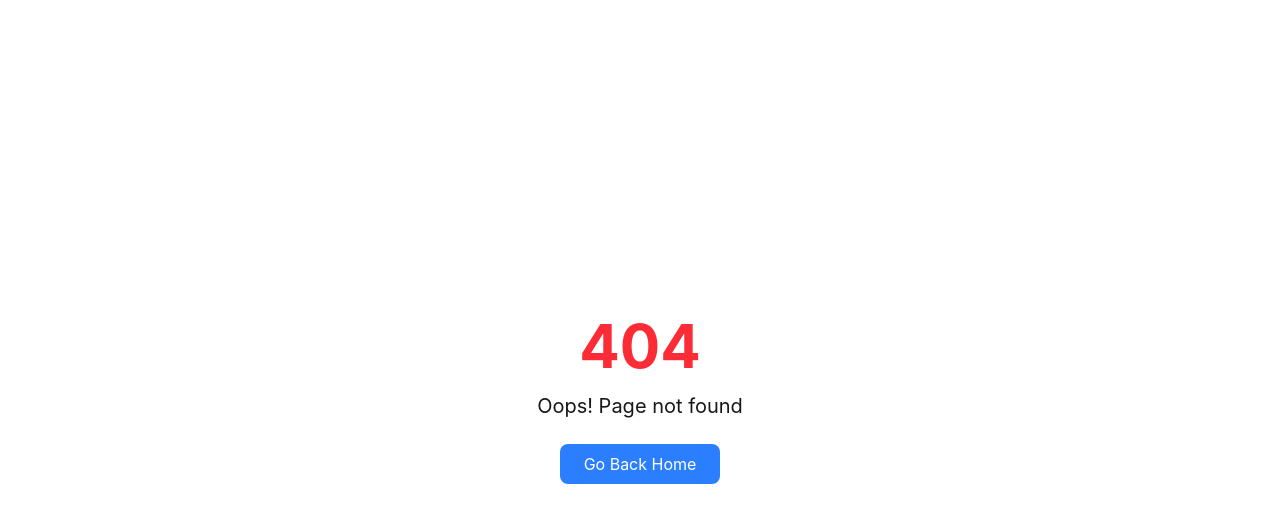
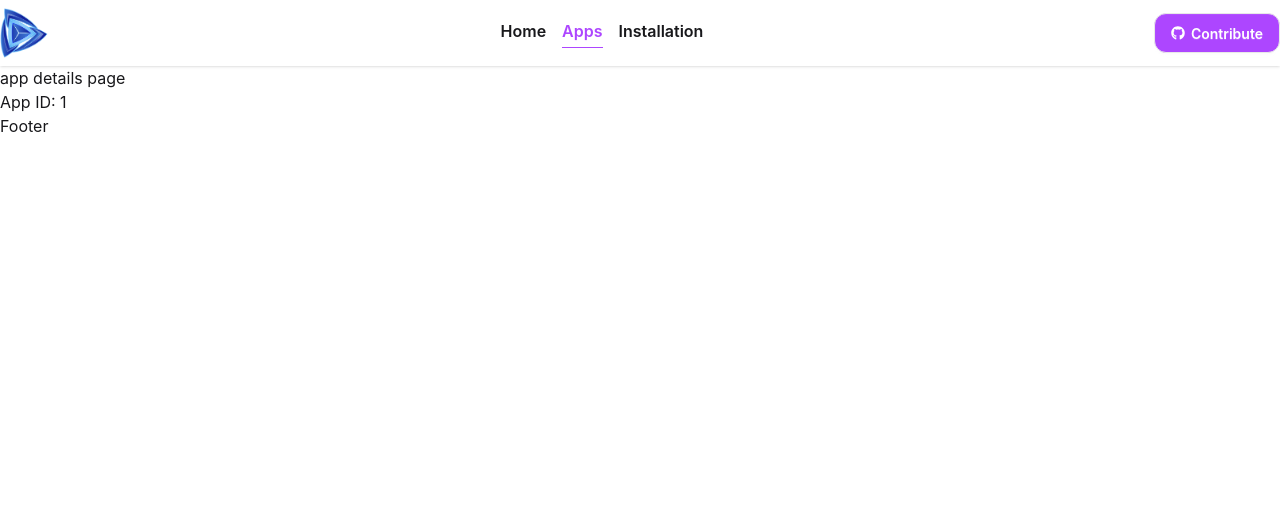
Before and after one commit to kouser-ahamed/ph-play-store, a React (Vite) app: page /apps/1 in a window 1280 px wide. Before the commit this address had no page. Shown: the top 522 px of the page. Built offline with nearby package versions, Linux system fonts and the light colour scheme.

Commit message:
Refactor data fetching by renaming UseApps to useApps; implement useApps hook for consistent data management; add AppDetails component and update routing

```diff
--- a/src/components/homepage/TrendingApps.jsx
+++ b/src/components/homepage/TrendingApps.jsx
@@ -1,7 +1,7 @@
 import AppCard from "../ui/AppCard";
 import { HashLoader } from "react-spinners";
 import { Link } from "react-router";
-import UseApps from "../../hooks/UseApps";
+import useApps from "../../hooks/useApps";
 
 // import { useLoaderData } from "react-router";
 
@@ -14,7 +14,7 @@ const TrendingApps = () => {
   //   const data = useLoaderData();
   //   console.log("data from TrendingApps:", data);
 
- const obj = UseApps();
+ const obj = useApps();
   const { apps, loading } = obj;
 
   return (
--- /dev/null
+++ b/src/components/pages/appDetails/AppDetails.jsx
@@ -0,0 +1,20 @@
+import React from 'react';
+import { useParams } from 'react-router';
+import useApps from '../../../hooks/useApps';
+
+const AppDetails = () => {
+
+    const params = useParams();
+    const { id } = params;
+    const {apps, loading} = useApps();
+
+    return (
+        <div>
+            app details page
+            <p>App ID: {id}</p>
+
+        </div>
+    );
+};
+
+export default AppDetails;
--- a/src/components/pages/apps/Apps.jsx
+++ b/src/components/pages/apps/Apps.jsx
@@ -1,9 +1,9 @@
 import { HashLoader } from "react-spinners";
 import AppCard from "../../ui/AppCard";
-import UseApps from "../../../hooks/UseApps";
+import useApps from "../../../hooks/useApps";
 
 const Apps = () => {
-  const obj = UseApps();
+  const obj = useApps();
   const { apps, loading } = obj;
   console.log(obj);
 
--- a/src/hooks/UseApps.jsx
+++ b/src/hooks/useApps.jsx
@@ -1,6 +1,6 @@
 import React, { useEffect, useState } from "react";
 
-const UseApps = () => {
+const useApps = () => {
   const [apps, setApps] = useState([]);
   const [loading, setLoading] = useState(true);
 
@@ -19,4 +19,4 @@ const UseApps = () => {
   return { apps, loading };
 };
 
-export default UseApps;
+export default useApps;
--- a/src/main.jsx
+++ b/src/main.jsx
@@ -2,36 +2,10 @@ import { StrictMode } from "react";
 import { createRoot } from "react-dom/client";
 import "./index.css";
 import { RouterProvider } from "react-router/dom";
-import { createBrowserRouter } from "react-router";
-import RootLayout from "./layout/RootLayout";
-import Apps from "./components/pages/apps/Apps";
-import InstallApps from "./components/pages/installApps/InstallApps";
-import NotFoundPage from "./components/pages/NotFoundPage/NotFoundPage";
-import Homepage from "./components/pages/homepage/Homepage";
+import { router } from "./router/routes";
 
-const router = createBrowserRouter([
-  {
-    path: "/",
-    Component: RootLayout,
-    children: [
-      {
-        index: true,
-        element: <Homepage> </Homepage>,
-        loader: ()=> fetch('/data.json')
 
-      },
-      {
-        path: "/apps",
-        element: <Apps> </Apps>,
-      },
-      {
-        path: "/installedApps",
-        element: <InstallApps> </InstallApps>
-      }
-    ],
-    errorElement: <NotFoundPage> </NotFoundPage>,
-  },
-]);
+
 
 createRoot(document.getElementById("root")).render(
   <StrictMode>
--- /dev/null
+++ b/src/router/routes.jsx
@@ -0,0 +1,35 @@
+import { createBrowserRouter } from "react-router";
+import RootLayout from "../layout/RootLayout";
+import Homepage from "../components/pages/homepage/Homepage";
+import Apps from "../components/pages/apps/Apps";
+import InstallApps from "../components/pages/installApps/InstallApps";
+import NotFoundPage from "../components/pages/NotFoundPage/NotFoundPage";
+import AppDetails from "../components/pages/appDetails/AppDetails";
+
+export const router = createBrowserRouter([
+  {
+    path: "/",
+    Component: RootLayout,
+    children: [
+      {
+        index: true,
+        element: <Homepage> </Homepage>,
+        loader: () => fetch("/data.json"),
+      },
+      {
+        path: "/apps",
+        element: <Apps> </Apps>,
+      },
+      {
+        path: "/apps/:id",
+        element: <AppDetails>   </AppDetails>
+      },
+
+      {
+        path: "/installedApps",
+        element: <InstallApps> </InstallApps>,
+      },
+    ],
+    errorElement: <NotFoundPage> </NotFoundPage>,
+  },
+]);
```
